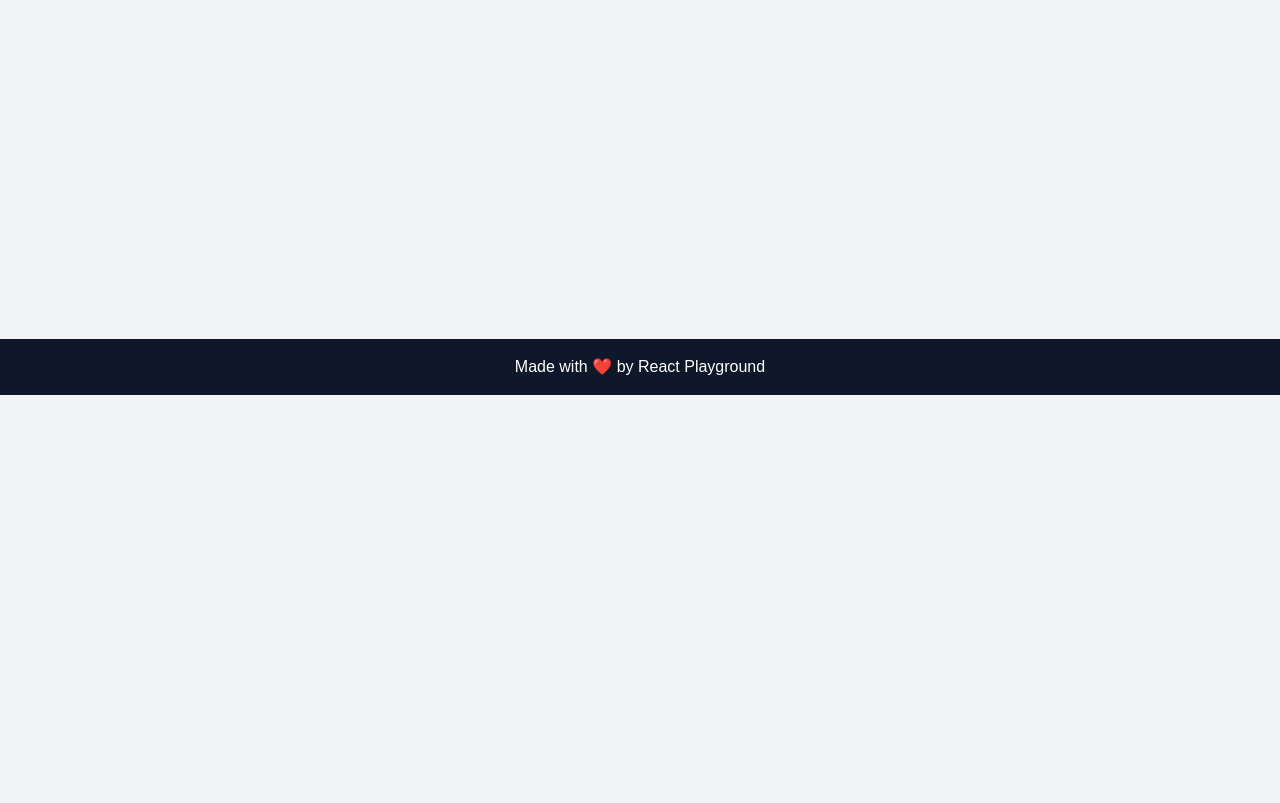
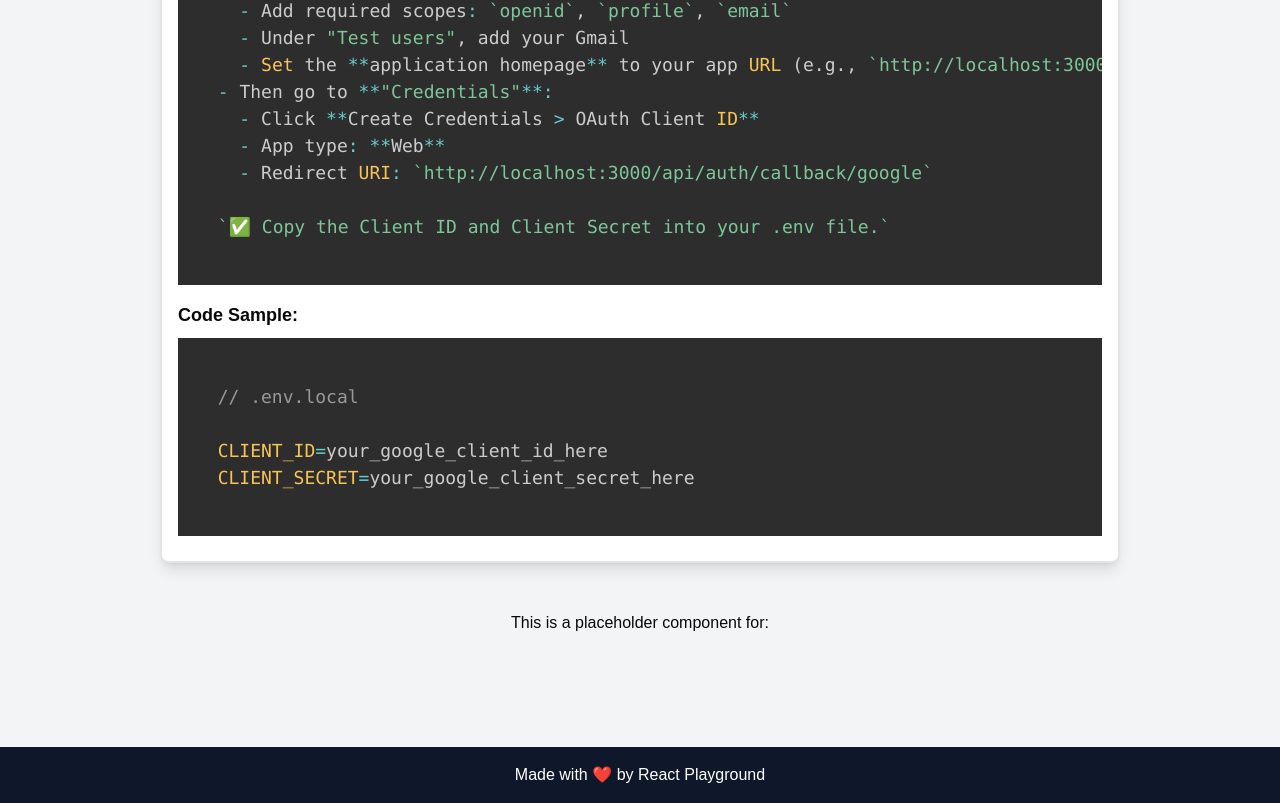
Before and after one commit to aayalapalacin/react-playgroundv2.0, a Next.js app: page /singleTutorial/1 in a window 1280 px wide. Before the commit this address had no page. Shown: the part 759-1562 px from the top of the page. Before the commit the page ends 1154 px from the top, so only its background shows below. Built offline with nearby package versions, Linux system fonts and the light colour scheme; no server answers; a web font is replaced by a local one.

Commit message:
brought back single tutorial

```diff
--- a/src/app/page.tsx
+++ b/src/app/page.tsx
@@ -51,7 +51,6 @@ export default function Home() {
         <div className="welcome-text-container">
           <h1 className="font-bold text-2xl">Level Up Your React Skills—</h1>
           <h1 className="font-bold text-2xl">One Tutorial at a Time</h1>
-          <PhoneLogin />
           <p>
             {" "}
             We are two self-taught developers on a mission to break down the
--- a/src/app/singleCategory/[id]/page2.tsx
+++ b/src/app/singleCategory/[id]/page.tsx
@@ -12,7 +12,7 @@ export default function Page({ params }: { params: { id: string } }) {
   if (!selectedCategory) {
     notFound();
   }
-
+console.log("id", idToInt)
   return (
     <div className="container justify-items-center m-8 mx-auto w-3/4">
       <div className="singleCategoryTitle">
--- /dev/null
+++ b/src/app/singleTutorial/[id]/page.tsx
@@ -0,0 +1,27 @@
+import { tutorialsArray } from "@/app/assets/tutorials";
+import { Tutorial } from "@/app/assets/types";
+import TransitionCards from "@/components/transitionCards";
+import { notFound } from "next/navigation";
+
+import React from "react";
+
+export default async function SingleTutorial({ params }: { params: { id: string } }) {
+  const { id } = await params;
+  const idToInt:number = parseInt(id);
+
+  const selectedTutorial: Tutorial = tutorialsArray.filter((filterTutorial)=> filterTutorial.id == idToInt)[0];
+
+  if (!selectedTutorial) {
+    notFound();
+  }
+
+  return (
+    <div className="container justify-items-center m-8 mx-auto w-3/4">
+      <TransitionCards  tutorial={selectedTutorial}/>
+      <div className="w-full flex justify-center">
+
+        {React.createElement(selectedTutorial.tutorialComponent)}
+      </div>
+    </div>
+  );
+}
```
